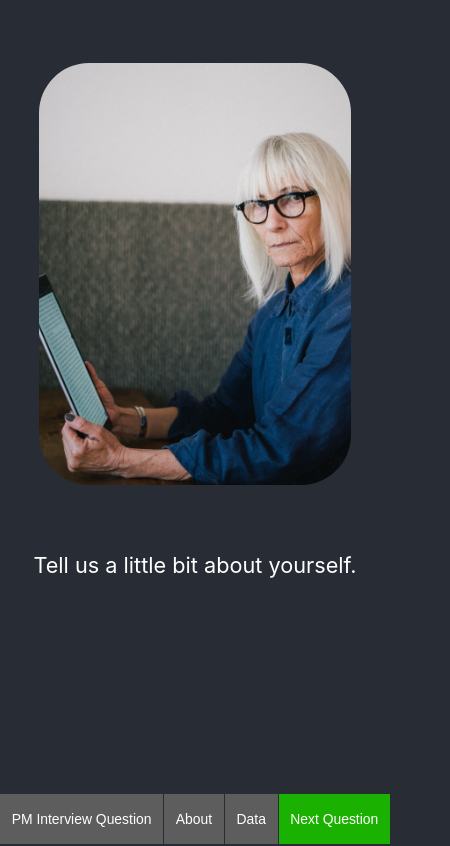
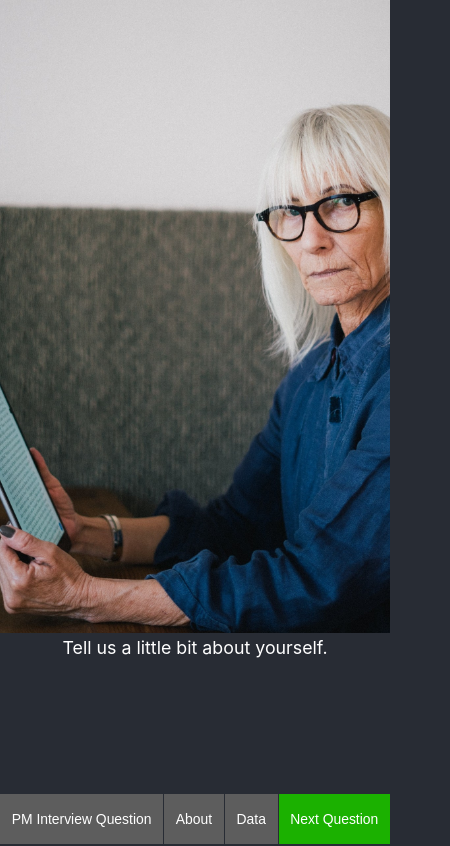
Before and after one commit to espetey/pminterviewquestion, a React (Create React App) app: page / in a window 390 px wide. Shown: the top 846 px of the page, 450 px wide, since content can reach past the window. Built offline with nearby package versions, Linux system fonts and the light colour scheme.

Commit message:
update interviewer photo to be full screen. fix data table overflow.

```diff
--- a/src/App.css
+++ b/src/App.css
@@ -47,43 +47,19 @@ nav {
 }
 
 .Interviewer {
-  height: 65vh;
+  height: 75vh;
   display: flex;
   flex-direction: column;
   align-items: center;
   justify-content: center;
-}
-
-.interviewer-img {
-  height: 50vh;
-  width: 50vw;
   background-position: center;
   background-repeat: no-repeat;
   background-size: cover;
-  border-radius: 50px;
-}
-
-@media (max-width: 800px) {
-  .interviewer-img {
-    width: 60vw;
-  }
-}
-
-@media (max-width: 600px) {
-  .interviewer-img {
-    width: 70vw;
-  }
-}
-
-@media (max-width: 500px) {
-  .interviewer-img {
-    width: 80vw;
-  }
 }
 
 .Question {
-  height: 35vh;
-  font-size: calc(10px + 3.0vmin);
+  height: 25vh;
+  font-size: calc(10px + 2.0vmin);
   padding: 1vw 0 0;
 }
 
--- a/src/App.js
+++ b/src/App.js
@@ -45,7 +45,7 @@ function App() {
     }
   }, [interviewQuestions, questionCount, setQuestionCount]);
 
-  const interviewerImage = `interviewer-img interviewer-${getRandomInt(17).toString()}`;
+  const interviewerImage = `Interviewer interviewer-${getRandomInt(17).toString()}`;
 
   return (
     <>
@@ -70,8 +70,7 @@ function App() {
       </nav>
       <div id="top" className="App-Container">
         <div className="App">
-          <div className="Interviewer">
-            <div className={interviewerImage} />
+          <div className={interviewerImage}>
           </div>
           <div className="Question">
             <div className="question-text">
--- /dev/null
+++ b/src/DataTable.css
@@ -0,0 +1,3 @@
+.references {
+  overflow-x: auto;
+}
--- a/src/DataTable.js
+++ b/src/DataTable.js
@@ -1,4 +1,5 @@
 import React from 'react';
+import './DataTable.css';
 
 function DataTable() {
     return (
@@ -260,7 +261,7 @@ function DataTable() {
                 </tbody>
             </table>
             <h3>References</h3>
-            <ol>
+            <ol className="references">
                 <li><a target="_blank" rel="noopener noreferrer" href="https://www.worldometers.info/world-population/">https://www.worldometers.info/world-population/</a></li>
                 <li><a target="_blank" rel="noopener noreferrer" href="https://en.wikipedia.org/wiki/List_of_countries_by_life_expectancy">https://en.wikipedia.org/wiki/List_of_countries_by_life_expectancy</a></li>
                 <li><a target="_blank" rel="noopener noreferrer" href="https://www.computerhope.com/issues/chspace.htm">https://www.computerhope.com/issues/chspace.htm</a></li>
```
